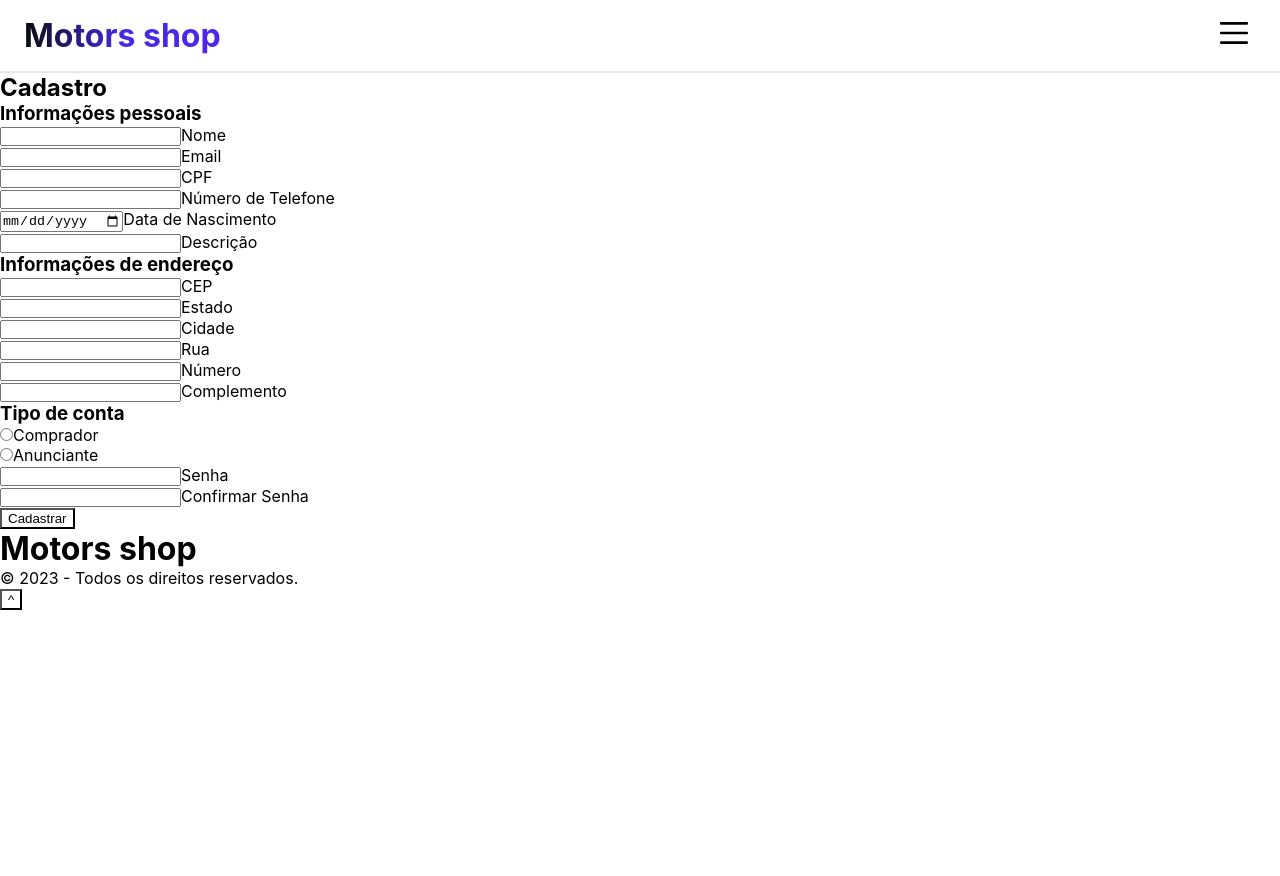
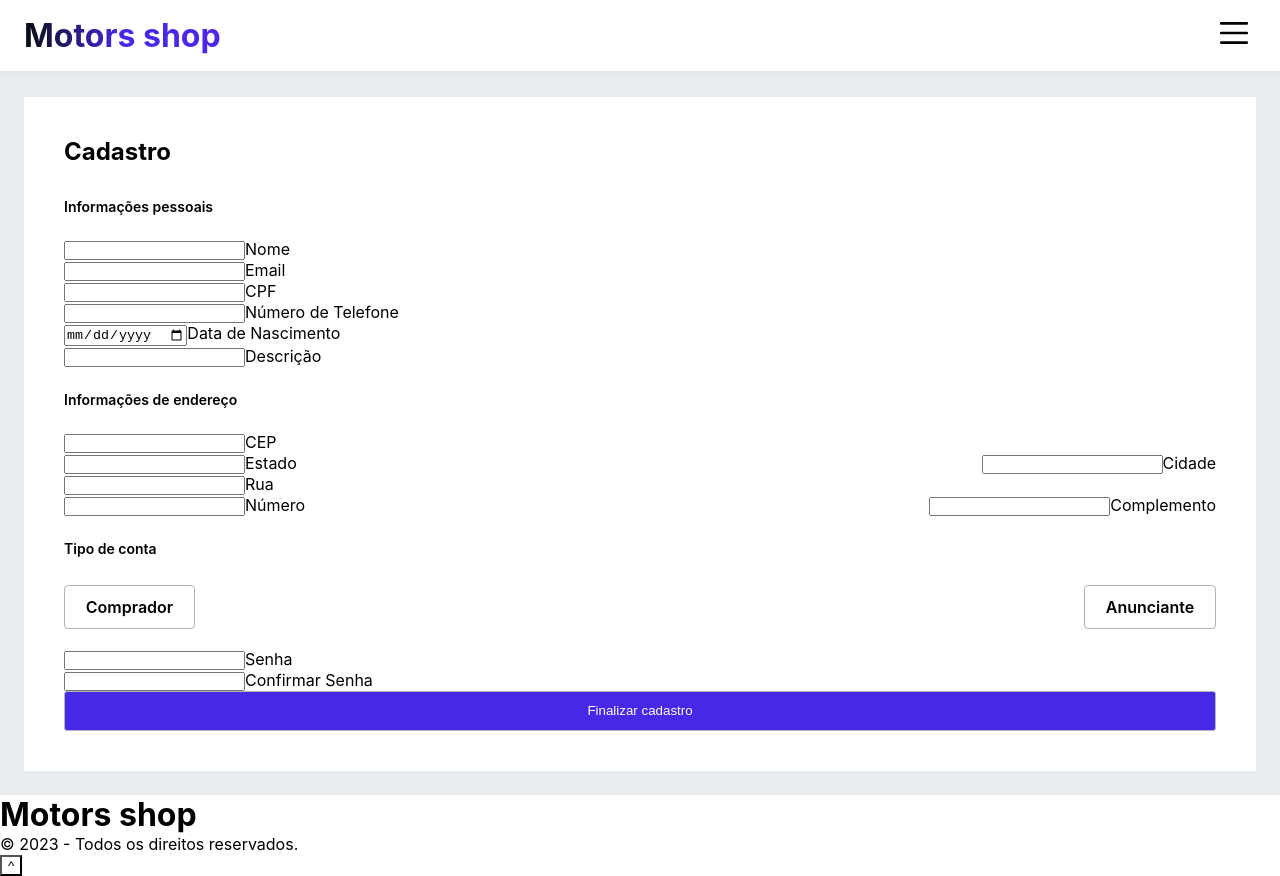
Before and after one commit to Kenzie-Academy-Brasil-Developers/Projeto-fullstack-m6-NayaraCSM, a React (Vite) app in the folder front/: page /register in a window 1280 px wide. Before the commit the page ends 800 px from the top, so only its background shows below. Built offline with nearby package versions, Linux system fonts and the light colour scheme.

Commit message:
feat: styled register page.

```diff
--- a/front/src/pages/RegisterPage/index.tsx
+++ b/front/src/pages/RegisterPage/index.tsx
@@ -2,13 +2,15 @@ import { zodResolver } from "@hookform/resolvers/zod";
 import { useAuth } from "../../hooks/useAuth";
 import { useForm } from "react-hook-form";
 import { TRegisterData, registerSchema } from "./validator";
+import { ContainerRegister } from "./styled";
 import HeaderRoutePublic from "../../componets/Header/HeaderPublic";
 import Input from "../../componets/Input";
 import Footer from "../../componets/Footer";
 import RegisterSucessModal from "../../componets/Modal/SucessModal/RegisterSucessModal";
 
 export const RegisterPage = () => {
-  const { newUser, isModalOpenSucessRegister, setIsModalOpenSucessRegister } = useAuth();
+  const { newUser, isModalOpenSucessRegister, setIsModalOpenSucessRegister } =
+    useAuth();
   const {
     register,
     handleSubmit,
@@ -24,6 +26,7 @@ export const RegisterPage = () => {
   return (
     <main>
       <HeaderRoutePublic />
+      <ContainerRegister>
         <form onSubmit={handleSubmit(newUser)}>
           <h2>Cadastro</h2>
           <h3>Informações pessoais</h3>
@@ -77,6 +80,7 @@ export const RegisterPage = () => {
             {...register("cep")}
             error={errors.cep}
           />
+          <div className="address-local">
             <Input
               id="state"
               label="Estado"
@@ -91,6 +95,7 @@ export const RegisterPage = () => {
               {...register("city")}
               error={errors.city}
             />
+          </div>
           <Input
             id="street"
             label="Rua"
@@ -98,6 +103,7 @@ export const RegisterPage = () => {
             {...register("street")}
             error={errors.street}
           />
+          <div className="details-address">
             <Input
               id="number"
               label="Número"
@@ -112,9 +118,10 @@ export const RegisterPage = () => {
               {...register("complement")}
               error={errors.complement}
             />
+          </div>
           <h3>Tipo de conta</h3>
-        <div>
-          <div>
+          <div className="type-account">
+            <div className="input-radio">
               <input
                 type="radio"
                 id="buyer"
@@ -123,7 +130,7 @@ export const RegisterPage = () => {
               />
               <label htmlFor="buyer">Comprador</label>
             </div>
-          <div>
+            <div className="input-radio">
               <input
                 type="radio"
                 id="advertiser"
@@ -131,6 +138,7 @@ export const RegisterPage = () => {
                 {...register("isAdvertiser")}
               />
               <label htmlFor="advertiser">Anunciante</label>
+            </div>
           </div>
           <Input
             id="password"
@@ -145,10 +153,10 @@ export const RegisterPage = () => {
             type="password"
             {...register("confirm")}
             error={errors.confirm}
-          />{" "}
-        </div>
-        <button type="submit">Cadastrar</button>
+          />
+          <button type="submit">Finalizar cadastro</button>
         </form>
+      </ContainerRegister>
       <Footer />
       {isModalOpenSucessRegister && (
         <RegisterSucessModal
--- /dev/null
+++ b/front/src/pages/RegisterPage/styled.tsx
@@ -0,0 +1,81 @@
+import styled from "styled-components";
+
+export const ContainerRegister = styled.div`
+  background: var(--color-grey-7);
+  padding: 1rem;
+
+  form {
+    margin: 0.5rem;
+    padding: 2.5rem;
+    background: var(--color-white-fixed);
+  }
+
+  h2 {
+    padding-bottom: 0.5rem;
+    font-size: var(--heading-5-500-font-size);
+  }
+
+  h3 {
+    font-size: var(--body-2-500-font-size);
+    font-weight: var(--heading-3-600-font-weight);
+    padding: 1.5rem 0;
+  }
+
+  .address-local {
+    display: flex;
+    justify-content: space-between;
+  }
+
+  .details-address {
+    display: flex;
+    justify-content: space-between;
+  }
+
+  .type-account {
+    display: flex;
+    justify-content: space-between;
+    margin-bottom: 2rem;
+    margin-top: 1rem;
+  }
+
+  input[type="radio"] + label {
+    padding: 0.7rem 1.3rem;
+    font-size: var(--button-medium-text-font-size: 14px);
+    font-weight: var(--button-medium-text-font-weight);
+    border-radius: 4px;
+    border: 1px solid var(--color-grey-4);
+  }
+
+  input[type="radio"]: hover + label {
+    background: var(--color-brand-1);
+    color: var(--color-grey-10);
+  }
+
+  input[type="radio"]: checked + label {
+    background: var(--color-brand-1);
+    color: var(--color-grey-10);
+  }
+
+  input[type="radio"] {
+    -webkit-appearance: none;
+    appearance: none;
+    background-color: var(--color-white-fixed);
+    margin: 0;
+  }
+
+  button {
+    width: 100%;
+    padding: 0.7rem 0;
+    font-size: var(--button-medium-text-font-size: 14px);
+    border-radius: 3px;
+    border: 1px solid var(--color-grey-4);
+    background: var(--color-brand-1);
+    color: var(--color-grey-10);
+  }
+
+  button:hover {
+    border: 1px solid var(--color-brand-1);
+    background: var(--color-grey-6);
+    color: var(--color-brand-1);
+  }
+`;
```
Lines whose indentation alone changed are shown as unchanged.
